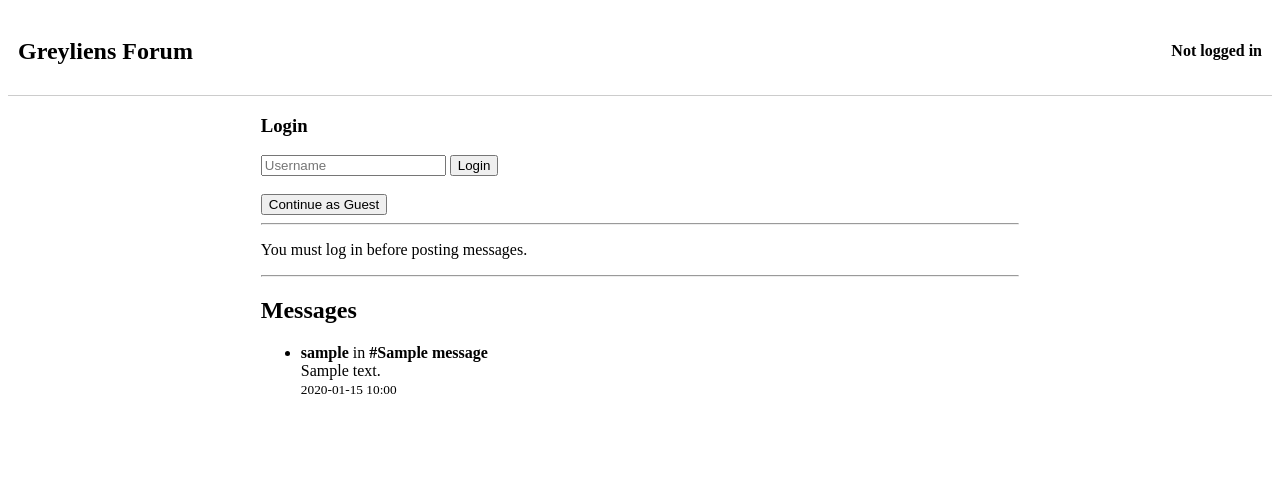
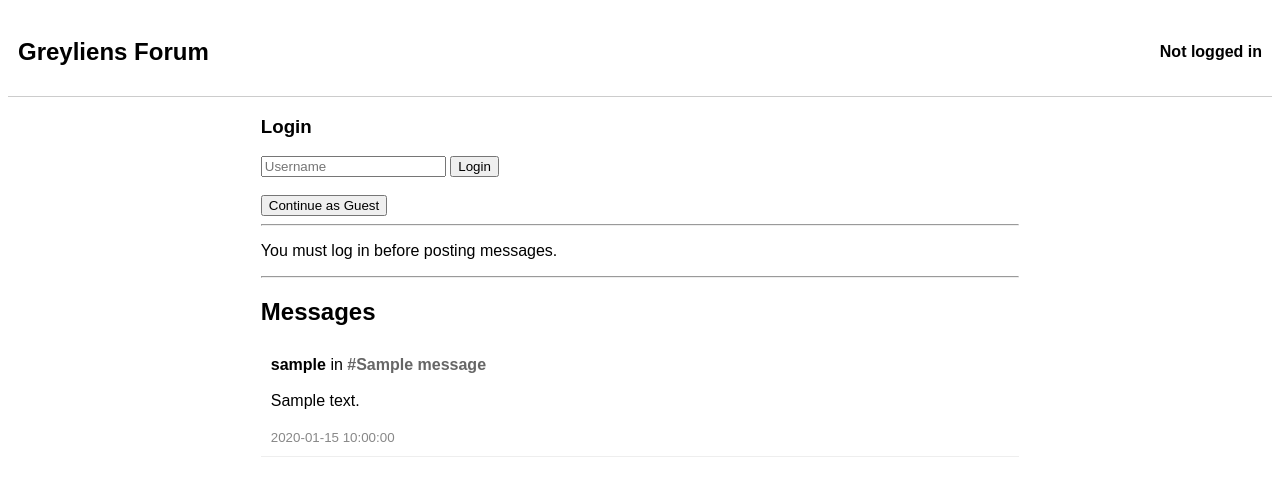
Before and after one commit to Kappibw/greyliens, a Flask app: page / in a window 1280 px wide. Shown: the top 496 px of the page. Run offline with Flask 3, Linux system fonts and the light colour scheme; a database or web service that is not in the repository returns one stand-in record (values such as "Sample title"); some libraries are stand-ins or nearby versions.

Commit message:
Clean repo and remove cache files

```diff
--- a/app.py
+++ b/app.py
@@ -9,8 +9,6 @@ app = Flask(__name__)
 # -----------------------
 # SECURITY CONFIG
 # -----------------------
-# Used by Flask to securely sign session cookies.
-# IMPORTANT: must never be None or sessions will break.
 app.config["SECRET_KEY"] = os.getenv(
     "SECRET_KEY",
     "dev-secret-key-change-this"
@@ -21,15 +19,12 @@ print("TEMPLATE FOLDER:", app.template_folder)
 
 
 # -----------------------
-# HOME / MESSAGES
+# HOME / MESSAGES (READ-ONLY UI)
 # -----------------------
 @app.route("/")
 def index():
     """
-    Displays the forum homepage.
-
-    Retrieves all messages from the database along with
-    their authors and channels, then renders the forum page.
+    Displays the forum homepage with database content.
     """
     print("SESSION:", dict(session))
     print("IDENTITY:", get_identity())
@@ -37,12 +32,17 @@ def index():
     conn = get_conn()
     cur = conn.cursor()
 
+    # Load channels
+    cur.execute("SELECT id, name FROM channels")
+    channels = cur.fetchall()
+
+    # Load messages (threads)
     cur.execute("""
         SELECT m.id, m.content, u.username, c.name, m.created_at
         FROM messages m
         JOIN users u ON m.author_id = u.id
         JOIN channels c ON m.channel_id = c.id
-        ORDER BY m.id DESC;
+        ORDER BY m.id DESC
     """)
 
     messages = cur.fetchall()
@@ -52,6 +52,7 @@ def index():
 
     return render_template(
         "forum.html",
+        channels=channels,
         messages=messages,
         user=session.get("username"),
         identity=get_identity()
@@ -63,11 +64,6 @@ def index():
 # -----------------------
 @app.route("/send", methods=["POST"])
 def send():
-    """
-    Creates a new message in the general channel.
-
-    Only authenticated users are allowed to submit messages.
-    """
     if "user_id" not in session:
         return "Not allowed (logged out)", 403
 
@@ -112,9 +108,6 @@ def send():
 # -----------------------
 @app.route("/guest-login")
 def guest_login():
-    """
-    Logs a user into the application using the guest account.
-    """
     conn = get_conn()
     cur = conn.cursor()
 
@@ -141,11 +134,6 @@ def guest_login():
 # -----------------------
 @app.route("/login", methods=["POST"])
 def login():
-    """
-    Authenticates a user by username.
-
-    If the username exists, the user's information is stored in session.
-    """
     username = request.form.get("username")
 
     if not username:
@@ -178,9 +166,6 @@ def login():
 # -----------------------
 @app.route("/logout")
 def logout():
-    """
-    Logs out the current user and clears session data.
-    """
     session.clear()
     return redirect("/")
 
--- a/templates/forum.html
+++ b/templates/forum.html
@@ -4,6 +4,10 @@
     <title>Greyliens Forum</title>
 
     <style>
+        body {
+            font-family: Arial, sans-serif;
+        }
+
         .top-bar {
             display: flex;
             justify-content: space-between;
@@ -20,15 +24,33 @@
             width: 60%;
             margin: auto;
         }
+
+        ul {
+            list-style: none;
+            padding: 0;
+        }
+
+        li {
+            padding: 10px;
+            border-bottom: 1px solid #eee;
+        }
+
+        .channel {
+            color: #666;
+        }
+
+        small {
+            color: #888;
+        }
     </style>
 </head>
 
 <body>
 
+<!-- TOP BAR -->
 <div class="top-bar">
     <h2>Greyliens Forum</h2>
 
-    <!-- Top-right identity display -->
     <div class="identity">
         {% if identity == "logged_out" %}
             Not logged in
@@ -42,7 +64,7 @@
 
 <div class="container">
 
-<!-- LOGIN / LOGOUT SECTION -->
+<!-- LOGIN / LOGOUT -->
 {% if identity == "logged_out" %}
 
     <h3>Login</h3>
@@ -62,13 +84,7 @@
 
     <p>
         Logged in as:
-        <b>
-            {% if user %}
-                {{ user }}
-            {% else %}
-                Guest
-            {% endif %}
-        </b>
+        <b>{{ user }}</b>
     </p>
 
     <a href="/logout">
@@ -104,13 +120,17 @@
 
     <ul>
         {% for msg in messages %}
-            <li style="margin-bottom: 10px;">
+            <li>
                 <strong>{{ msg[2] }}</strong>
-                in <strong>#{{ msg[3] }}</strong>
-                <br>
+                in <strong class="channel">#{{ msg[3] }}</strong>
+                <br><br>
+
                 {{ msg[1] }}
-                <br>
-                <small>{{ msg[4].strftime('%Y-%m-%d %H:%M') }}</small>
+
+                <br><br>
+
+                <!-- SAFE timestamp (no crash) -->
+                <small>{{ msg[4] }}</small>
             </li>
         {% endfor %}
     </ul>
```
